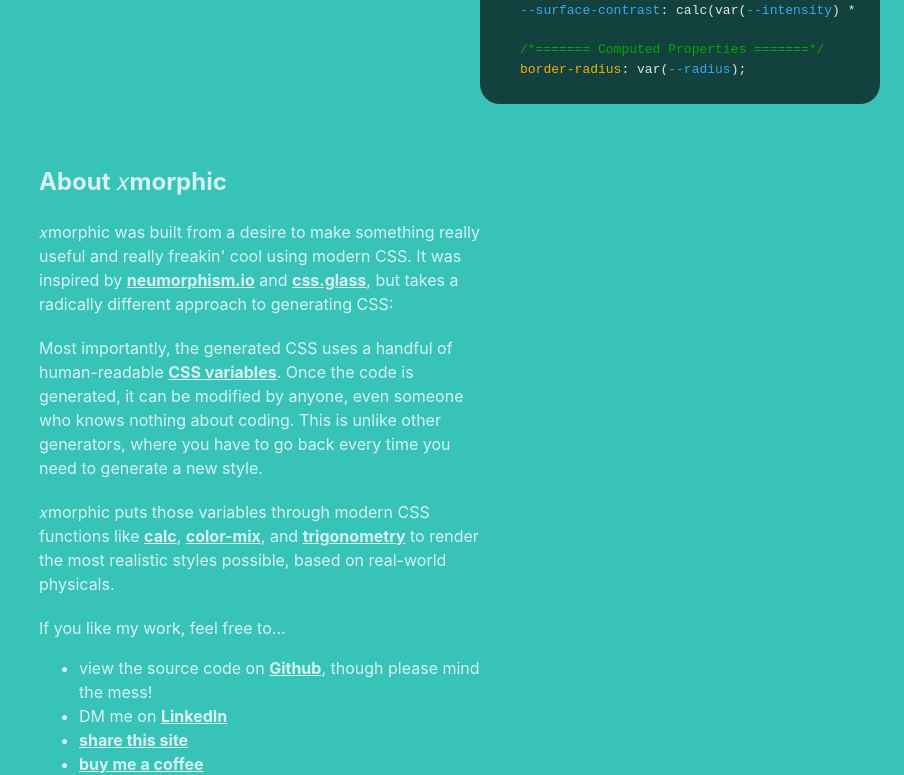
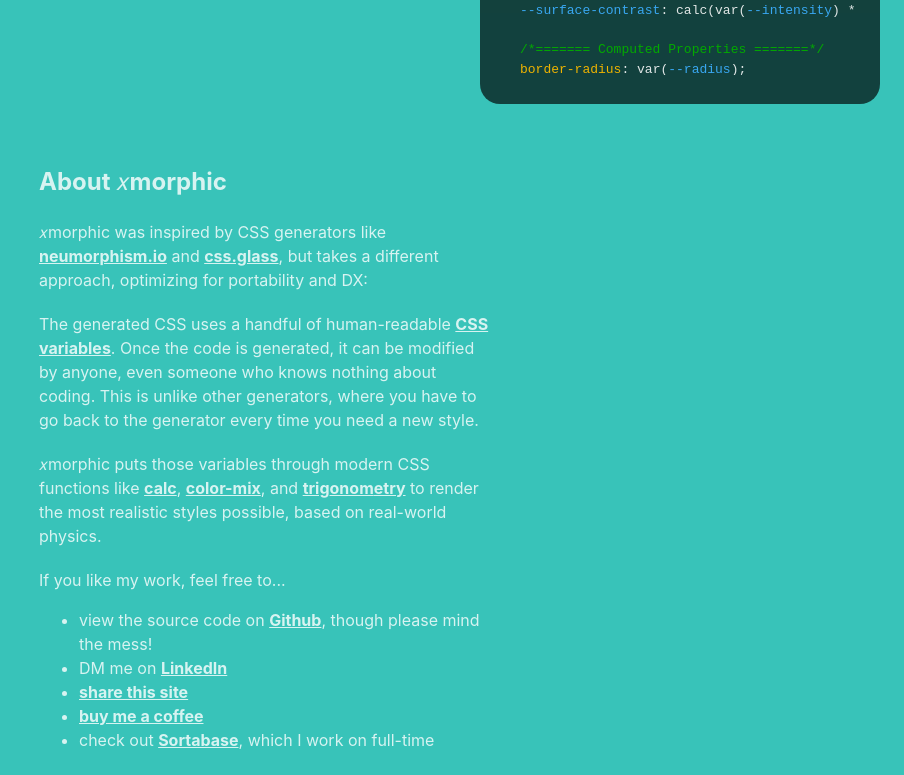
Before and after one commit to PeterTYLiu/xmorphic, a React (Vite) app: page / in a window 1280 px wide. Shown: the part 674-1449 px from the top of the page, without its empty margins (376-1280 px from the left). Built offline with nearby package versions, Linux system fonts and the light colour scheme.

Commit message:
improve about, fix typos

```diff
--- a/src/components/About/About.tsx
+++ b/src/components/About/About.tsx
@@ -6,7 +6,7 @@
     <div className={styles.about} style={{ color }}>
       <h2>About 𝑥morphic</h2>
       <p>
-        𝑥morphic was built from a desire to make something really useful and really freakin' cool using modern CSS. It was inspired by{" "}
+        𝑥morphic was inspired by CSS generators like{" "}
         <a href="https://neumorphism.io" target="_blank">
           neumorphism.io
         </a>{" "}
@@ -14,15 +14,15 @@
         <a href="https://css.glass" target="_blank">
           css.glass
         </a>
-        , but takes a radically different approach to generating CSS:
+        , but takes a different approach, optimizing for portability and DX:
       </p>
       <p>
-        Most importantly, the generated CSS uses a handful of human-readable{" "}
+        The generated CSS uses a handful of human-readable{" "}
         <a href="https://developer.mozilla.org/en-US/docs/Web/CSS/Using_CSS_custom_properties" target="_blank">
           CSS variables
         </a>
         . Once the code is generated, it can be modified by anyone, even someone who knows nothing about coding. This is unlike other
-        generators, where you have to go back every time you need to generate a new style.
+        generators, where you have to go back to the generator every time you need a new style.
       </p>
       <p>
         𝑥morphic puts those variables through modern CSS functions like{" "}
@@ -43,7 +43,7 @@
         <a target="_blank" href="https://developer.mozilla.org/en-US/docs/Web/CSS/cos">
           etry
         </a>{" "}
-        to render the most realistic styles possible, based on real-world physicals.
+        to render the most realistic styles possible, based on real-world physics.
       </p>
       <p>
         If you like my work, feel free to...
```
